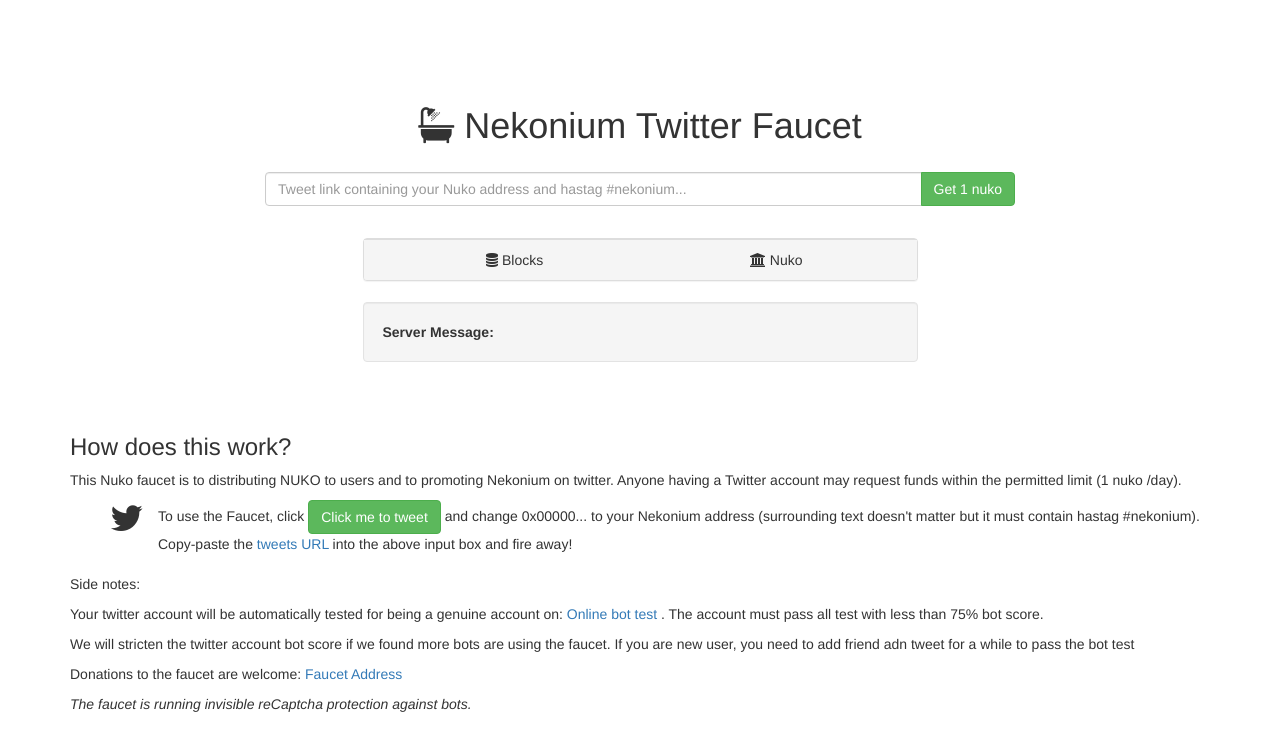
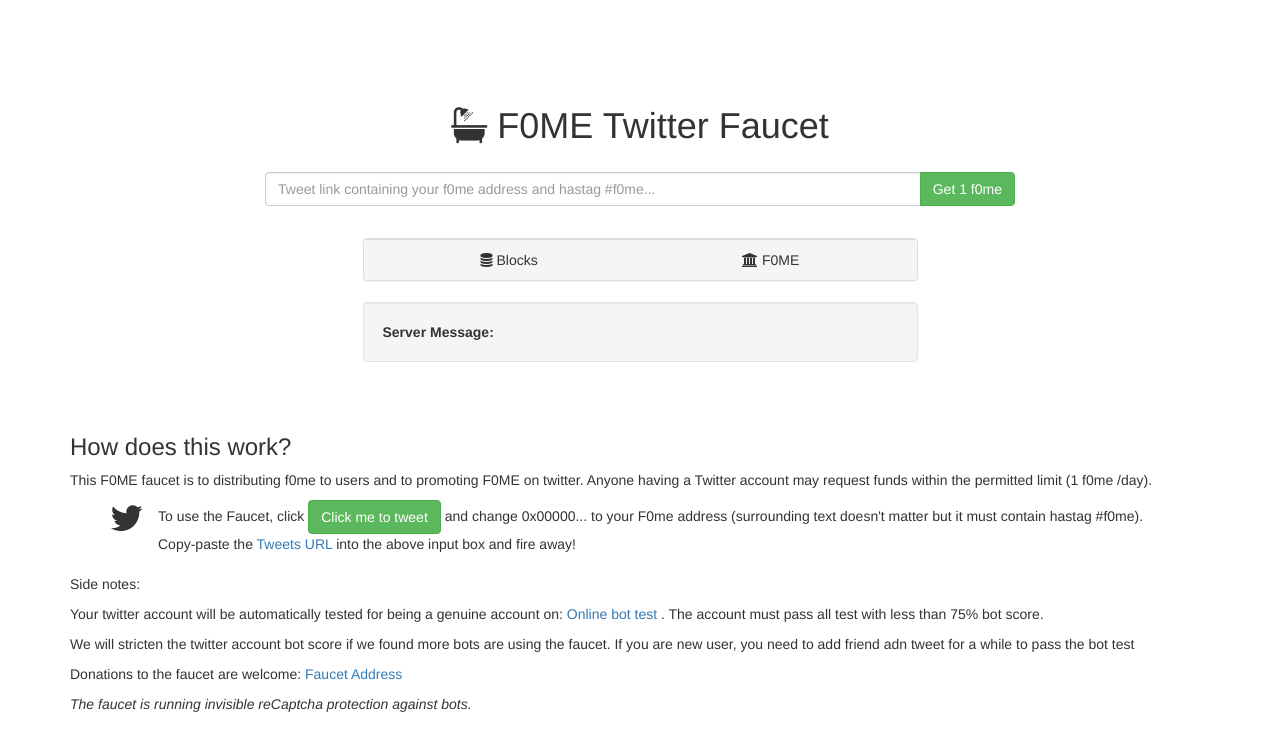
Before and after one commit to loremzlimpa/f0mefaucet, a website: page public/index.html in a window 1280 px wide. Drawn offline with nearby package versions, Linux system fonts and the light colour scheme.

Commit message:
Update index.html

```diff
--- a/public/index.html
+++ b/public/index.html
@@ -5,7 +5,7 @@
 		<meta http-equiv="X-UA-Compatible" content="IE=edge">
 		<meta name="viewport" content="width=device-width, initial-scale=1">
 
-		<title>Nekonium: Twitter Faucet</title>
+		<title>F0ME Twitter Faucet</title>
 
 		<link href="https://cdnjs.cloudflare.com/ajax/libs/twitter-bootstrap/3.3.7/css/bootstrap.min.css" rel="stylesheet" />
 		<link href="https://cdnjs.cloudflare.com/ajax/libs/font-awesome/4.7.0/css/font-awesome.min.css" rel="stylesheet" />
@@ -43,15 +43,15 @@
 			<div class="container">
 				<div class="row" style="margin-bottom: 16px;">
 					<div class="col-lg-12">
-						<h1 style="text-align: center;"><i class="fa fa-bath" aria-hidden="true"></i> Nekonium Twitter Faucet</h1>
+						<h1 style="text-align: center;"><i class="fa fa-bath" aria-hidden="true"></i> F0ME Twitter Faucet</h1>
 					</div>
 				</div>
 				<div class="row">
 					<div class="col-lg-8 col-lg-offset-2">
 						<div class="input-group">
-							<input id="url" name="url" type="text" class="form-control" placeholder="Tweet link containing your Nuko address and hastag #nekonium...">
+							<input id="url" name="url" type="text" class="form-control" placeholder="Tweet link containing your f0me address and hastag #f0me...">
 							<span class="input-group-btn">
-							<button class="btn btn-success" onclick="tier= 0 ; grecaptcha.execute()"> Get 1 nuko</button>
+							<button class="btn btn-success" onclick="tier= 0 ; grecaptcha.execute()"> Get 1 f0me</button>
 				        </ul>
 							</span>
 						</div>
@@ -67,7 +67,7 @@
 							<div class="panel-footer">
 								<table style="width: 100%"><tr>
 									<td style="text-align: center;"><i class="fa fa-database" aria-hidden="true"></i> <span id="blocks"></span> Blocks</td>
-									<td style="text-align: center;"><i class="fa fa-university" aria-hidden="true"></i> <span id="funds"></span> Nuko</td>
+									<td style="text-align: center;"><i class="fa fa-university" aria-hidden="true"></i> <span id="funds"></span> F0ME</td>
 							</table>
 							</div>
 
@@ -85,10 +85,10 @@
 				<div class="row" style="margin-top: 32px;">
 					<div class="col-lg-12">
 						<h3>How does this work?</h3>
-						<p>This Nuko faucet is to distributing NUKO to users and to promoting Nekonium on twitter. Anyone having a Twitter account may request funds within the permitted limit (1 nuko /day).</p>
+						<p>This F0ME faucet is to distributing f0me to users and to promoting F0ME on twitter. Anyone having a Twitter account may request funds within the permitted limit (1 f0me /day).</p>
 						<dl class="dl-horizontal">
 							<dt style="width: auto; margin-left: 40px;"><i class="fa fa-twitter" aria-hidden="true" style="font-size: 36px;"></i></dt>
-							<dd style="margin-left: 88px; margin-bottom: 10px;"></i> To use the Faucet, click <a class="btn btn-success" href="https://twitter.com/intent/tweet?text=Requesting%20faucet%20funds%20into%200x0000000000000000000000000000000000000000%20on%20http%3A%2F%2Fnekonium%2Enetwork%20%40NekoniumDev%20%23nekonium." target="_about:blank">Click me to tweet</a> and change 0x00000... to your Nekonium address (surrounding text doesn't matter but it must contain hastag #nekonium).<br/>Copy-paste the <a href="https://support.twitter.com/articles/80586" target="_about:blank">tweets URL</a> into the above input box and fire away!</dd>
+							<dd style="margin-left: 88px; margin-bottom: 10px;"></i> To use the Faucet, click <a class="btn btn-success" href="https://twitter.com/intent/tweet?text=Requesting%20faucet%20funds%20into%200x0000000000000000000000000000000000000000%20on%20http%3A%2F%2Ff0me%2Enet%20%40F0meDev%20%23f0me." target="_about:blank">Click me to tweet</a> and change 0x00000... to your F0me address (surrounding text doesn't matter but it must contain hastag #f0me).<br/>Copy-paste the <a href="https://support.twitter.com/articles/80586" target="_about:blank">Tweets URL</a> into the above input box and fire away!</dd>
 
 						</dl>
 						<p>Side notes: </p>
```
